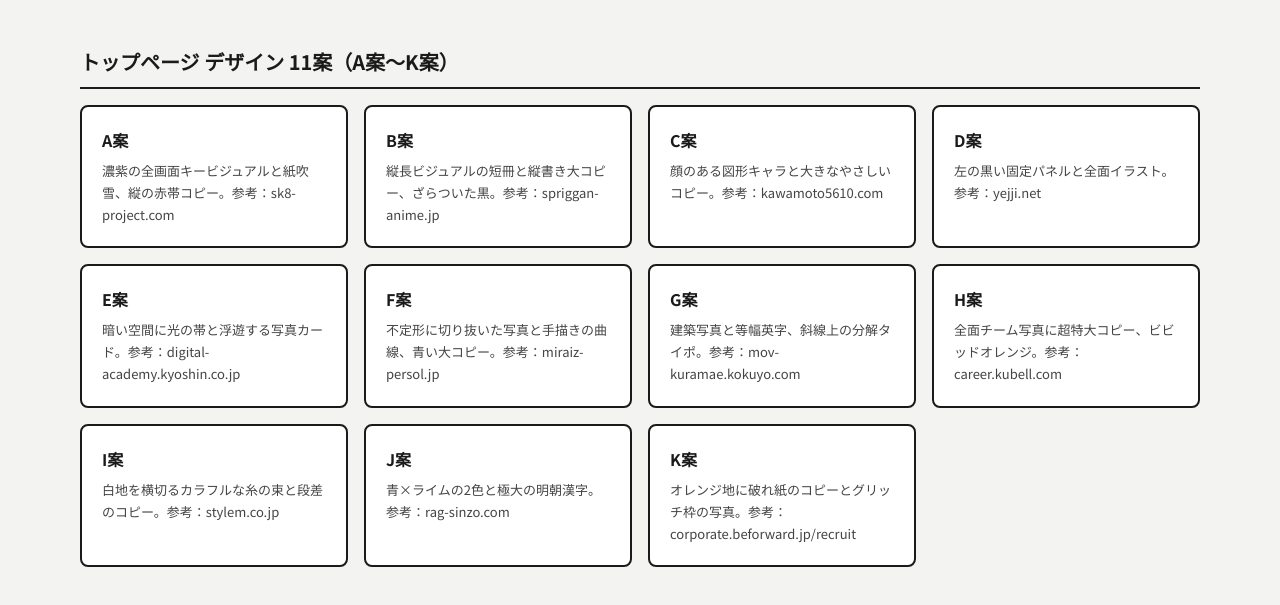
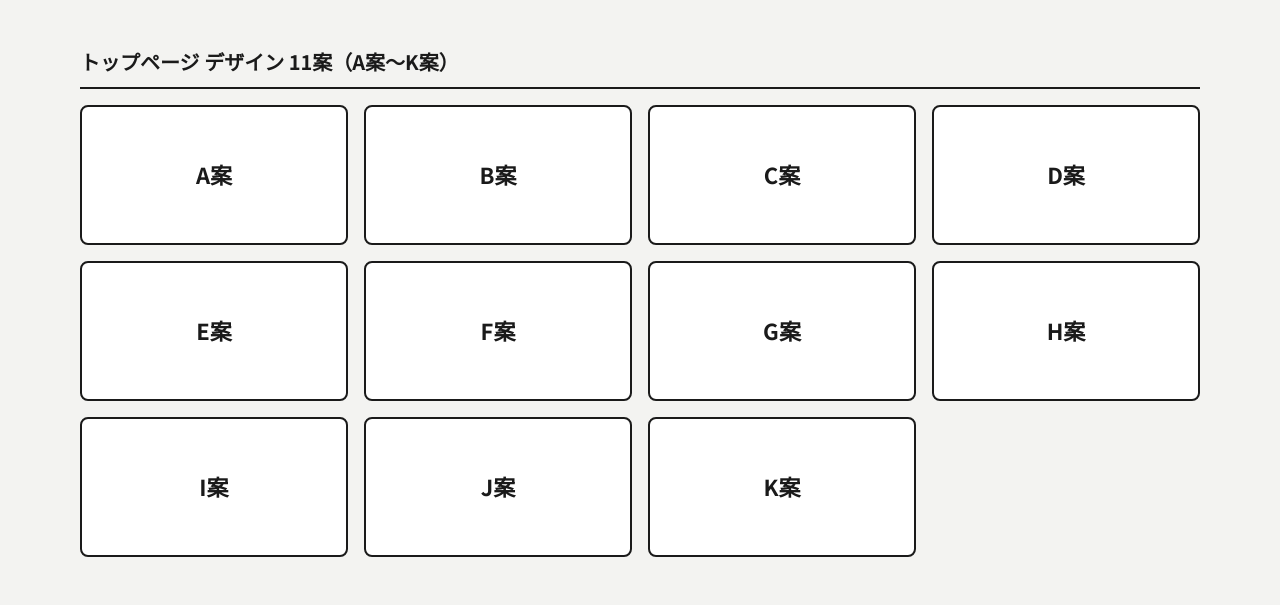
Before and after one commit to kinnovationx-star/reboot-wireframe, a plain HTML site: page index.html in a window 1280 px wide. Shown: the part 167-772 px from the top of the page. Drawn offline with Linux system fonts and the light colour scheme.

Commit message:
一覧のカードから説明文を外す
Co-Authored-By: Claude Opus 5.5 <noreply@anthropic.com>

```diff
--- a/index.html
+++ b/index.html
@@ -14,9 +14,9 @@ h1 img{width:56px;height:56px;border-radius:50%}
 h2{font-size:20px;margin:48px 0 16px;padding-bottom:8px;border-bottom:2px solid #1a1a1a}
 p{margin:12px 0 0;font-size:14px;color:#444}
 .g{display:grid;grid-template-columns:repeat(auto-fill,minmax(250px,1fr));gap:16px}
-.c{display:flex;flex-direction:column;gap:6px;background:#fff;border:2px solid #1a1a1a;border-radius:8px;padding:20px;color:#1a1a1a;text-decoration:none;min-height:96px}
+.c{display:flex;flex-direction:column;gap:6px;background:#fff;border:2px solid #1a1a1a;border-radius:8px;padding:20px;color:#1a1a1a;text-decoration:none;min-height:96px;justify-content:center;align-items:center}
 .c:hover{background:#a6f03c}
-.c b{font-size:16px}.c span{font-size:13px;color:#444}
+.c b{font-size:22px}.c span{font-size:13px;color:#444}
 </style>
 </head>
 <body>
@@ -24,7 +24,7 @@ p{margin:12px 0 0;font-size:14px;color:#444}
 <h1><img src="images/reboot-logo.png" alt="reboot ロゴ">reboot デザイン一覧</h1>
 <p>サイト構成：トップ ／ 受注窓口（CONTACT） ／ 作品履歴 ／ スタジオ（国内スタジオ・海外スタジオ） ／ プラン（作業プラン）<br>各ページのヘッダーで「スタジオ」にカーソルを合わせると、国内スタジオ・海外スタジオが表示されます。</p>
 <h2>トップページ デザイン 11案（A案〜K案）</h2>
-<div class="g"><a class="c" href="ref-01.html"><b>A案</b><span>濃紫の全画面キービジュアルと紙吹雪、縦の赤帯コピー。参考：sk8-project.com</span></a><a class="c" href="ref-02.html"><b>B案</b><span>縦長ビジュアルの短冊と縦書き大コピー、ざらついた黒。参考：spriggan-anime.jp</span></a><a class="c" href="ref-03.html"><b>C案</b><span>顔のある図形キャラと大きなやさしいコピー。参考：kawamoto5610.com</span></a><a class="c" href="ref-04.html"><b>D案</b><span>左の黒い固定パネルと全面イラスト。参考：yejji.net</span></a><a class="c" href="ref-05.html"><b>E案</b><span>暗い空間に光の帯と浮遊する写真カード。参考：digital-academy.kyoshin.co.jp</span></a><a class="c" href="ref-06.html"><b>F案</b><span>不定形に切り抜いた写真と手描きの曲線、青い大コピー。参考：miraiz-persol.jp</span></a><a class="c" href="ref-07.html"><b>G案</b><span>建築写真と等幅英字、斜線上の分解タイポ。参考：mov-kuramae.kokuyo.com</span></a><a class="c" href="ref-08.html"><b>H案</b><span>全面チーム写真に超特大コピー、ビビッドオレンジ。参考：career.kubell.com</span></a><a class="c" href="ref-09.html"><b>I案</b><span>白地を横切るカラフルな糸の束と段差のコピー。参考：stylem.co.jp</span></a><a class="c" href="ref-10.html"><b>J案</b><span>青×ライムの2色と極大の明朝漢字。参考：rag-sinzo.com</span></a><a class="c" href="ref-11.html"><b>K案</b><span>オレンジ地に破れ紙のコピーとグリッチ枠の写真。参考：corporate.beforward.jp/recruit</span></a></div>
+<div class="g"><a class="c" href="ref-01.html"><b>A案</b></a><a class="c" href="ref-02.html"><b>B案</b></a><a class="c" href="ref-03.html"><b>C案</b></a><a class="c" href="ref-04.html"><b>D案</b></a><a class="c" href="ref-05.html"><b>E案</b></a><a class="c" href="ref-06.html"><b>F案</b></a><a class="c" href="ref-07.html"><b>G案</b></a><a class="c" href="ref-08.html"><b>H案</b></a><a class="c" href="ref-09.html"><b>I案</b></a><a class="c" href="ref-10.html"><b>J案</b></a><a class="c" href="ref-11.html"><b>K案</b></a></div>
 </main>
 </body>
 </html>
```
